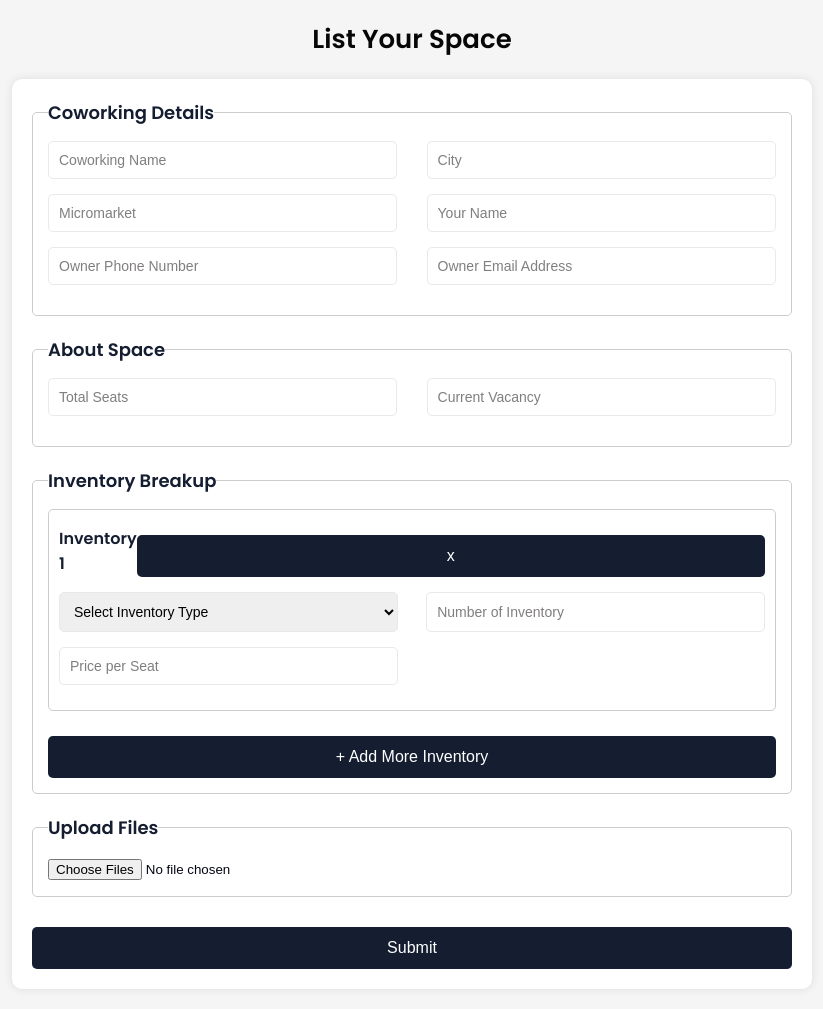
After one commit to propques33/FindUrSpace, a Flask app: page /list-your-space in a window 1280 px wide. The commit adds this page. Shown: the whole page, without its empty margins (228-1051 px from the left). Run offline with Flask 3, Linux system fonts and the light colour scheme; some libraries are stand-ins or nearby versions.

Commit message:
fillurdetails form added

```diff
--- a/main.py
+++ b/main.py
@@ -309,6 +309,72 @@ def index():
     return render_template('index.html', name=session.get('name'), mobile=session.get('mobile'),
                            email=session.get('email'), cname=session.get('cname'))
 
+
+@app.route('/list-your-space')
+def list_your_space():
+    return render_template('FillUrDetails.html')
+
+@app.route('/submit_property_details', methods=['POST'])
+def submit_fillurdetails():
+    try:
+        # Extract form data
+        coworking_name = request.form.get('coworking_name')
+        city = request.form.get('city')
+        micromarket = request.form.get('micromarket')
+        name = request.form.get('name')
+        owner_phone = request.form.get('owner_phone')
+        owner_email = request.form.get('owner_email')
+        total_seats = request.form.get('total_seats')
+        current_vacancy = request.form.get('current_vacancy')
+        inventory_type = request.form.getlist('inventory_type[]')
+        inventory_count = request.form.getlist('inventory_count[]')
+        price_per_seat = request.form.getlist('price_per_seat[]')
+
+        # Handle file uploads
+        uploaded_files = request.files.getlist('pdf_upload[]')
+        pdf_files = []
+        for file in uploaded_files:
+            if file:
+                pdf_files.append({
+                    'filename': file.filename,
+                    'data': file.read()
+                })
+
+        # Organize inventory data
+        inventory = []
+        for i in range(len(inventory_type)):
+            inventory.append({
+                'type': inventory_type[i],
+                'count': inventory_count[i],
+                'price_per_seat': price_per_seat[i]
+            })
+
+        # Create a document to insert into MongoDB
+        property_details = {
+            'coworking_name': coworking_name,
+            'city': city,
+            'micromarket': micromarket,
+            'name': name,
+            'owner_phone': owner_phone,
+            'owner_email': owner_email,
+            'total_seats': total_seats,
+            'current_vacancy': current_vacancy,
+            'inventory': inventory,
+            'pdf_files':pdf_files,
+            'date': datetime.datetime.now()
+        }
+
+        # Insert into MongoDB
+        db.fillurdetails.insert_one(property_details)
+
+        flash("Property details submitted successfully.", "success")
+    except Exception as e:
+        flash(f"Failed to submit property details: {str(e)}", "error")
+
+    return redirect(url_for('list_your_space'))
+
+
+
 @app.route('/verify_mobile', methods=['GET'])
 def verify_mobile():
     token = request.args.get('code')
--- /dev/null
+++ b/templates/FillUrDetails.html
@@ -0,0 +1,371 @@
+<!DOCTYPE html>
+<html lang="en">
+<head>
+    <meta charset="UTF-8">
+    <meta name="viewport" content="width=device-width, initial-scale=1.0">
+    <title>Property Details Form</title>
+    <style>
+        /* Base styles similar to index.html */
+        @import url('https://fonts.googleapis.com/css2?family=Mulish:ital,wght@0,200..1000;1,200..1000&family=Poppins:ital,wght@0,100;0,200;0,300;0,400;0,500;0,600;1,100;1,200;1,300;1,400;1,500;1,600;1,700;1,800;1,900&display=swap');
+
+        * {
+            margin: 0;
+            padding: 0;
+            box-sizing: border-box;
+        }
+
+        html, body {
+            font-family: Poppins;
+            background-color: #f5f5f5;
+            color: #040613;
+            height: 100%;
+            overflow-x: hidden;
+        }
+
+        .container {
+            width: 100vw;
+            height: 100vh;
+            overflow-y: auto;
+            padding: 20px;
+        }
+
+        h2 {
+            font-size: 26px;
+            color: #070707;
+            margin-bottom: 20px;
+            text-align: center;
+        }
+
+        form {
+            background: #fff;
+            padding: 20px;
+            border-radius: 10px;
+            box-shadow: 0 0 10px rgba(0, 0, 0, 0.1);
+            max-width: 800px;
+            margin: 0 auto;
+        }
+
+        fieldset {
+            margin-bottom: 20px;
+            border: 1px solid #ccc;
+            border-radius: 5px;
+            padding: 15px;
+            position: relative;
+        }
+
+        legend {
+            font-size: 18px;
+            font-weight: 600;
+            color: #151d31;
+        }
+
+        .form-group {
+            display: flex;
+            justify-content: space-between;
+            gap: 20px;
+            margin-bottom: 15px;
+        }
+
+        .form-group input,
+        .form-group select {
+            width: 100%;
+            padding: 10px;
+            border: 1px solid #e9e9e9;
+            border-radius: 5px;
+            font-size: 14px;
+        }
+
+        input::placeholder {
+            font-size: 14px;
+            font-weight: 500;
+            color: #807e7e;
+        }
+
+        .full-width {
+            flex-basis: 48%;
+        }
+
+        .inventory-header {
+            display: flex;
+            justify-content: space-between;
+            align-items: center;
+            margin-bottom: 10px;
+            padding: 5px 0;
+        }
+
+        .inventory-header .label {
+            font-size: 16px;
+            font-weight: 600;
+            color: #151d31;
+        }
+
+        .delete-button {
+            background: none;
+            color: #ff4d4d;
+            border: none;
+            cursor: pointer;
+            font-size: 18px;
+            padding: 0 5px;
+            margin-left: auto;
+        }
+
+        .delete-button:hover {
+            color: #ff0000;
+        }
+
+        .inventory-group {
+            margin-bottom: 15px;
+            border: 1px solid #ccc;
+            padding: 10px;
+            border-radius: 5px;
+        }
+
+        button[type="submit"],
+        button[type="button"] {
+            width: 100%;
+            padding: 12px;
+            background-color: #151d31;
+            color: #fff;
+            border: none;
+            border-radius: 5px;
+            cursor: pointer;
+            font-size: 16px;
+            font-weight: 500;
+            margin-top: 10px;
+            transition: all 100ms ease;
+        }
+
+        button[type="submit"]:hover,
+        button[type="button"]:hover {
+            background-color: #212e4b;
+        }
+
+        button[type="submit"]:active,
+        button[type="button"]:active {
+            transform: scale(0.98);
+        }
+
+        /* PDF thumbnail styling */
+        .pdf-thumbnail {
+            display: inline-block;
+            margin-right: 10px;
+            cursor: pointer;
+        }
+
+        .pdf-thumbnail img {
+            width: 50px;
+            height: 50px;
+            object-fit: cover;
+            border-radius: 5px;
+            border: 1px solid #e9e9e9;
+        }
+
+        /* Flash message styling */
+        .flash {
+            padding: 10px;
+            margin-bottom: 20px;
+            border-radius: 5px;
+            font-size: 14px;
+            font-weight: 600;
+            text-align: center;
+            display: inline-block;
+        }
+
+        .flash.success {
+            background-color: #d4edda;
+            color: #155724;
+            border: 1px solid #c3e6cb;
+        }
+
+        .flash.error {
+            background-color: #f8d7da;
+            color: #721c24;
+            border: 1px solid #f5c6cb;
+        }
+
+        .flash-container {
+            display: flex;
+            justify-content: center; /* Centers the flash message */
+            width: 100%;
+            margin-bottom: 20px;
+        }
+
+        /* Responsive design */
+        @media (max-width: 768px) {
+            .form-group {
+                flex-direction: column;
+            }
+
+            form {
+                width: 90%;
+            }
+
+            .full-width {
+                flex-basis: 100%;
+            }
+        }
+    </style>
+</head>
+<body>
+    <div class="container">
+        <h2>List Your Space</h2>
+
+        <!-- Display flash messages here -->
+        {% with messages = get_flashed_messages(with_categories=true) %}
+            {% if messages %}
+                {% for category, message in messages %}
+                    <div class="flash {{ category }}">{{ message }}</div>
+                {% endfor %}
+            {% endif %}
+        {% endwith %}
+
+        <form action="{{ url_for('submit_fillurdetails') }}" method="post" enctype="multipart/form-data">
+            <!-- Coworking Details -->
+            <fieldset>
+                <legend>Coworking Details</legend>
+
+                <div class="form-group">
+                    <input type="text" id="coworking_name" name="coworking_name" placeholder="Coworking Name" required class="full-width">
+                    <input type="text" id="city" name="city" placeholder="City" required class="full-width">
+                </div>
+
+                <div class="form-group">
+                    <input type="text" id="micromarket" name="micromarket" placeholder="Micromarket" required class="full-width">
+                    <input type="text" id="name" name="name" placeholder="Your Name" required class="full-width">
+                </div>
+
+                <div class="form-group">
+                    <input type="tel" id="owner_phone" name="owner_phone" placeholder="Owner Phone Number" required class="full-width">
+                    <input type="email" id="owner_email" name="owner_email" placeholder="Owner Email Address" required class="full-width">
+                </div>
+            </fieldset>
+
+            <!-- About Space -->
+            <fieldset>
+                <legend>About Space</legend>
+
+                <div class="form-group">
+                    <input type="number" id="total_seats" name="total_seats" placeholder="Total Seats" required class="full-width" min="0" step="1">
+                    <input type="number" id="current_vacancy" name="current_vacancy" placeholder="Current Vacancy" required class="full-width" min="0" step="1">
+                </div>
+            </fieldset>
+
+            <!-- Inventory Breakup -->
+            <fieldset>
+                <legend>Inventory Breakup</legend>
+
+                <div id="inventory-container">
+                    <div class="inventory-group">
+                        <div class="inventory-header">
+                            <span class="label">Inventory 1</span>
+                            <button type="button" class="delete-button" onclick="removeInventory(this)">x</button>
+                        </div>
+                        <div class="form-group">
+                            <select id="inventory_type" name="inventory_type[]" required class="full-width">
+                                <option value="" disabled selected>Select Inventory Type</option>
+                                <option value="Hot desk">Hot desk</option>
+                                <option value="Fixed desk">Fixed desk</option>
+                                <option value="Manager Cabin">Manager Cabin</option>
+                                <option value="Team Suits">Team Suits</option>
+                                <option value="Meeting rooms">Meeting rooms</option>
+                                <option value="Conference rooms">Conference rooms</option>
+                                <option value="Gaming zones">Gaming zones</option>
+                                <option value="Discussion rooms">Discussion rooms</option>
+                            </select>
+                            <input type="number" id="inventory_count" name="inventory_count[]" placeholder="Number of Inventory" required class="full-width" min="0" step="1">
+                        </div>
+                        <div class="form-group">
+                            <input type="number" id="price_per_seat" name="price_per_seat[]" placeholder="Price per Seat" required class="full-width" min="0" step="1">
+                        </div>
+                    </div>
+                </div>
+
+                <button type="button" onclick="addInventory()">+ Add More Inventory</button>
+            </fieldset>
+
+            <!-- File Upload Section -->
+            <fieldset>
+                <legend>Upload Files</legend>
+
+                <input type="file" id="pdf_upload" name="pdf_upload[]" accept=".pdf" multiple class="full-width" onchange="previewPDFs()">
+                <div id="pdf-preview"></div>
+            </fieldset>
+
+
+            <button type="submit">Submit</button>
+        </form>
+    </div>
+
+    <script>
+        let inventoryCount = 1;
+
+        function addInventory() {
+            inventoryCount++;
+            const container = document.getElementById('inventory-container');
+
+            const inventoryGroup = document.createElement('div');
+            inventoryGroup.classList.add('inventory-group');
+
+            inventoryGroup.innerHTML = `
+                <div class="inventory-header">
+                    <span class="label">Inventory ${inventoryCount}</span>
+                    <button type="button" class="delete-button" onclick="removeInventory(this)">x</button>
+                </div>
+                <div class="form-group">
+                    <select id="inventory_type" name="inventory_type[]" required class="full-width">
+                        <option value="" disabled selected>Select Inventory Type</option>
+                        <option value="Hot desk">Hot desk</option>
+                        <option value="Fixed desk">Fixed desk</option>
+                        <option value="Manager Cabin">Manager Cabin</option>
+                        <option value="Team Suits">Team Suits</option>
+                        <option value="Meeting rooms">Meeting rooms</option>
+                        <option value="Conference rooms">Conference rooms</option>
+                        <option value="Gaming zones">Gaming zones</option>
+                        <option value="Discussion rooms">Discussion rooms</option>
+                    </select>
+                    <input type="number" id="inventory_count" name="inventory_count[]" placeholder="Number of Inventory" required class="full-width" min="0" step="1">
+                </div>
+                <div class="form-group">
+                    <input type="number" id="price_per_seat" name="price_per_seat[]" placeholder="Price per Seat" required class="full-width" min="0" step="1">
+                </div>
+            `;
+
+            container.appendChild(inventoryGroup);
+        }
+
+        function removeInventory(button) {
+            const inventoryGroup = button.parentElement.parentElement;
+            inventoryGroup.remove();
+            updateInventoryLabels();
+        }
+
+        function updateInventoryLabels() {
+            const inventoryGroups = document.querySelectorAll('.inventory-group .inventory-header .label');
+            inventoryGroups.forEach((label, index) => {
+                label.textContent = `Inventory ${index + 1}`;
+            });
+            inventoryCount = inventoryGroups.length;
+        }
+
+        function previewPDFs() {
+            const pdfInput = document.getElementById('pdf_upload');
+            const pdfPreview = document.getElementById('pdf-preview');
+            pdfPreview.innerHTML = '';
+
+            Array.from(pdfInput.files).forEach(file => {
+                const fileURL = URL.createObjectURL(file);
+                const pdfThumbnail = document.createElement('div');
+                pdfThumbnail.classList.add('pdf-thumbnail');
+
+                pdfThumbnail.innerHTML = `
+                    <a href="${fileURL}" target="_blank">
+                        <img src="https://upload.wikimedia.org/wikipedia/commons/8/87/PDF_file_icon.svg" alt="PDF Thumbnail">
+                    </a>
+                `;
+
+                pdfPreview.appendChild(pdfThumbnail);
+            });
+        }
+    </script>
+</body>
+</html>
```
Also changed, not shown: templates/index.html (+44 -0 lines), 1 other file.
